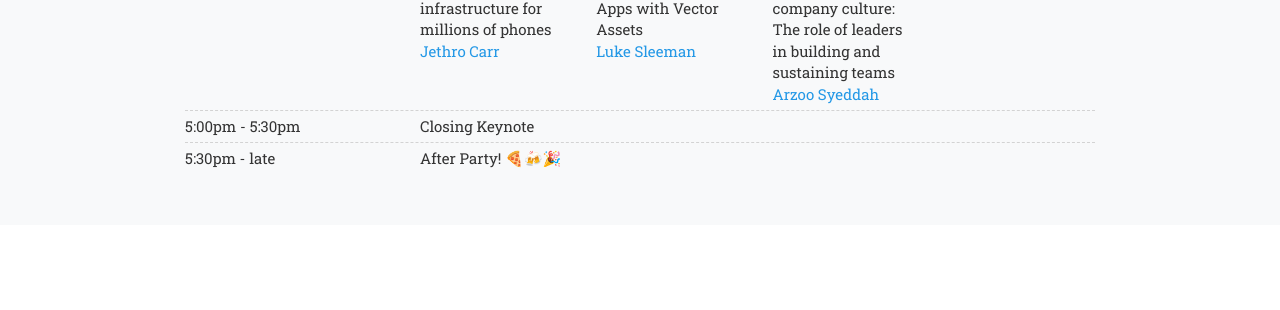
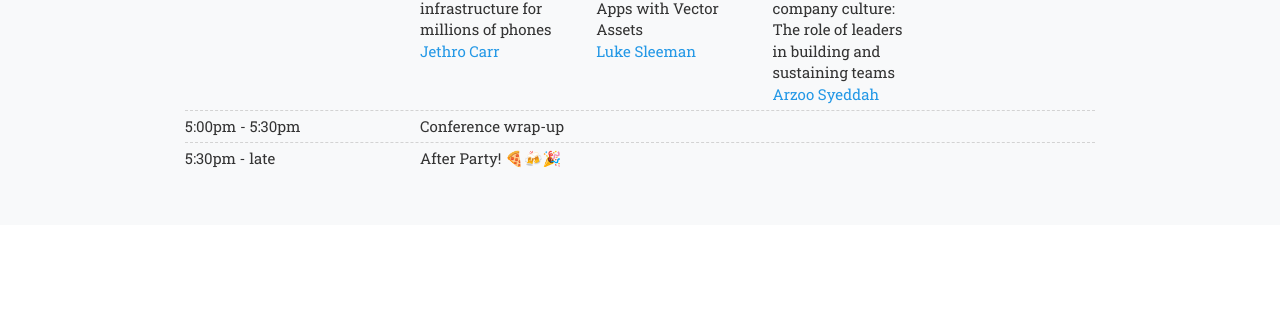
Before and after one commit to MostafaGazar/MostafaGazar.github.io, a Jekyll site: the page built from index.html, in a window 1280 px wide and 900 px high, scrolled down 5161 px. Shown: the part 144-454 px from the top of the window. Built offline with Jekyll 4.4.1, drawn with Linux system fonts in a browser that asks for light colours; some web fonts are replaced.

```diff
--- a/_includes/sessions.html
+++ b/_includes/sessions.html
@@ -299,7 +299,7 @@
             <div style="border-top: 1px lightgray dashed"/>
             <div class="row">
                 <div class="col col-md-3">5:00pm - 5:30pm</div>
-                <div class="col col-md-9">Closing Keynote</div>
+                <div class="col col-md-9">Conference wrap-up</div>
             </div>
 
             <div style="border-top: 1px lightgray dashed"/>
--- a/_posts/2018-07-25-talk-4.markdown
+++ b/_posts/2018-07-25-talk-4.markdown
@@ -4,7 +4,7 @@ talk-title: Making Things do stuff
 talk-description: Use your existing Android skills and a few new APIs, with Android Things, to sample the outside world and influence the future. Control common hardware like servos and LCD displays. Use temperature sensors and other peripherals in your design. Learn how to get your project idea off the ground.
 speaker-name: Dave McKelvie
 speaker-bio:
-speaker-img: no-photo.png
+speaker-img: dave_mckelvie.png
 speaker-twitter:
 
 ---
```
Also changed, not shown: img/speakers/dave_mckelvie.png (added), 1 other file.
